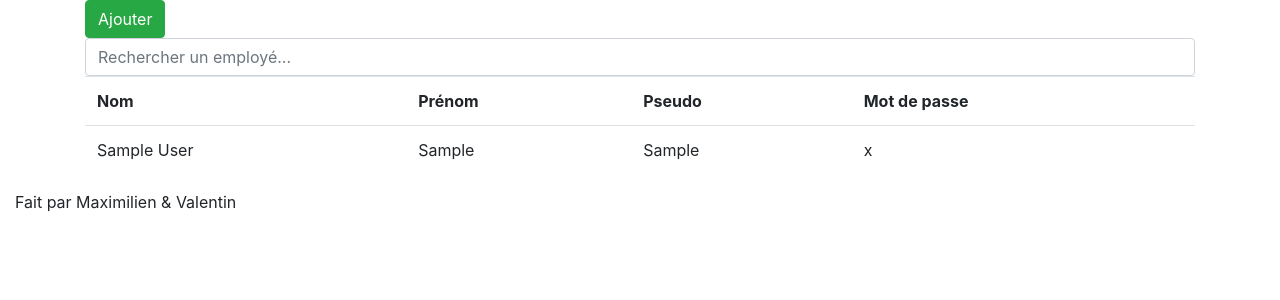
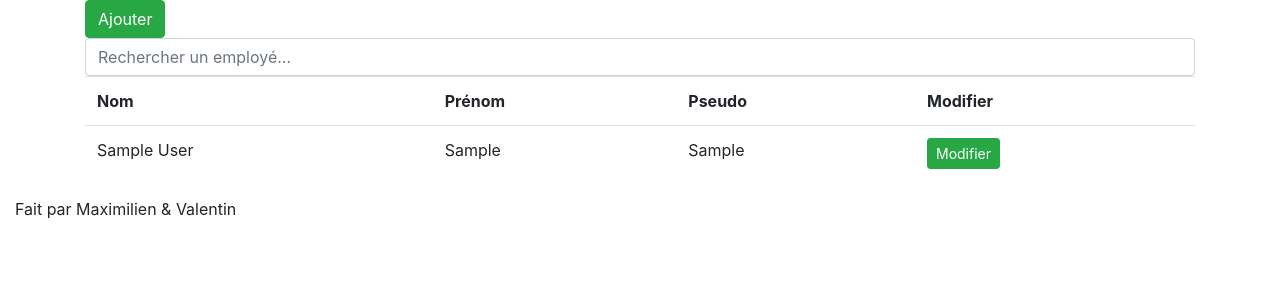
Before and after one commit to max2759/vente_voiture_ProjetWeb_PHP, a PHP site: page /CONTROL/employees.php in a window 1280 px wide. Shown: the part 56-356 px from the top of the page. Run offline with PHP 8.4, Linux system fonts and the light colour scheme; tables that the repository leaves empty or names only in its code hold one stand-in row (values such as "Sample post"); data that the repository does not hold is empty.

Commit message:
update fonction

```diff
--- a/CONTROL/search.php
+++ b/CONTROL/search.php
@@ -7,5 +7,5 @@ if(isset($_POST['search'])){
     $search = htmlspecialchars($_POST['search']);
     $users= model::load('users');
     $users->readDB(null, " pseudo LIKE '%'.$users.'%'");
-    var_dump($users);
+
 }
--- a/VIEW/employees.php
+++ b/VIEW/employees.php
@@ -43,7 +43,7 @@
         <th scope="col">Nom</th>
         <th scope="col">Prénom</th>
         <th scope="col">Pseudo</th>
-        <th scope="col">Mot de passe</th>
+        <th scope="col">Modifier</th>
 
 
         <?php
@@ -54,7 +54,7 @@
             echo '<td>'.$k->name.'</td>';
             echo '<td>'.$k->firstname.'</td>';
             echo '<td>'.$k->pseudo.'</td>';
-            echo '<td>'.$k->password.'</td>';
+            echo '<td><button type="button" class="btn btn-success btn-sm update" id="'.$k->users_ID.'">Modifier</button></td>';
             echo '</tr>';
         }
         ?>
```
